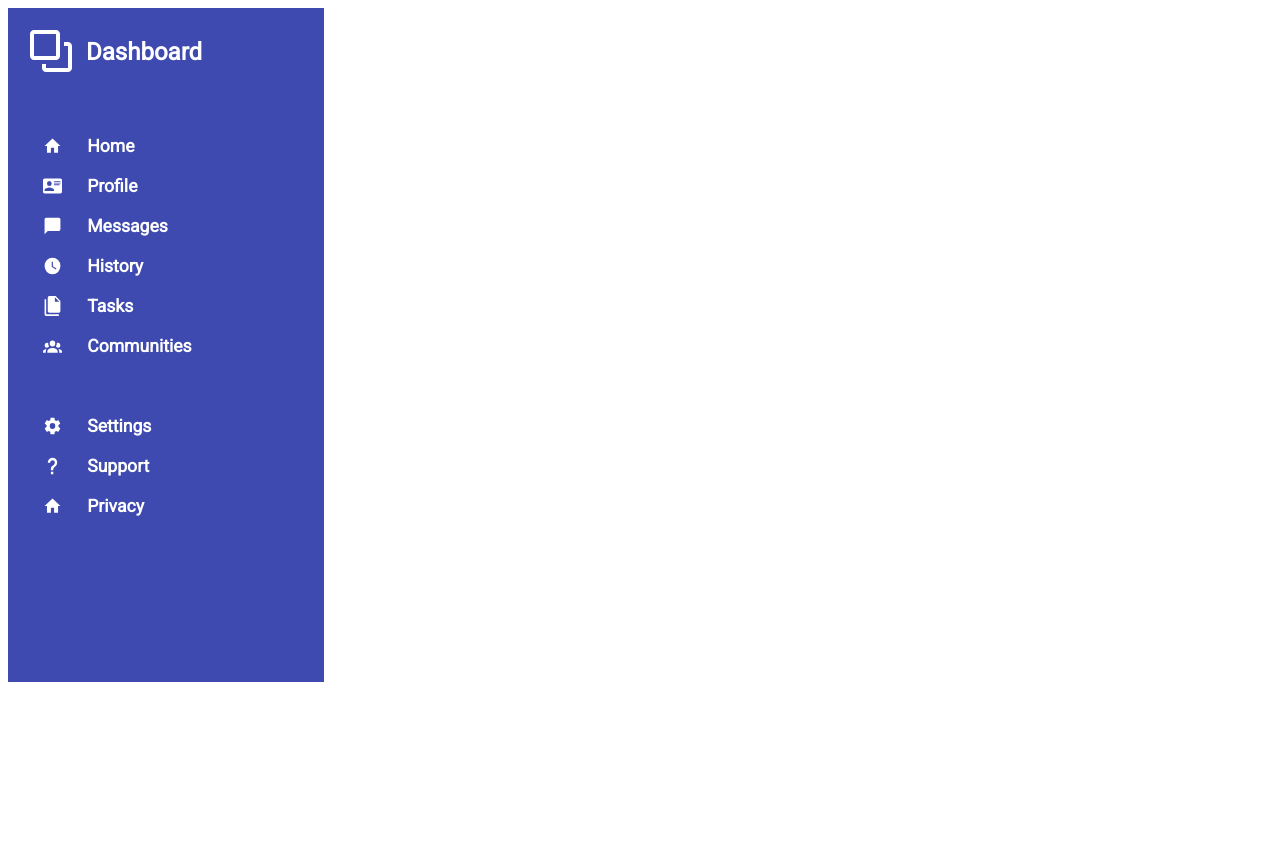
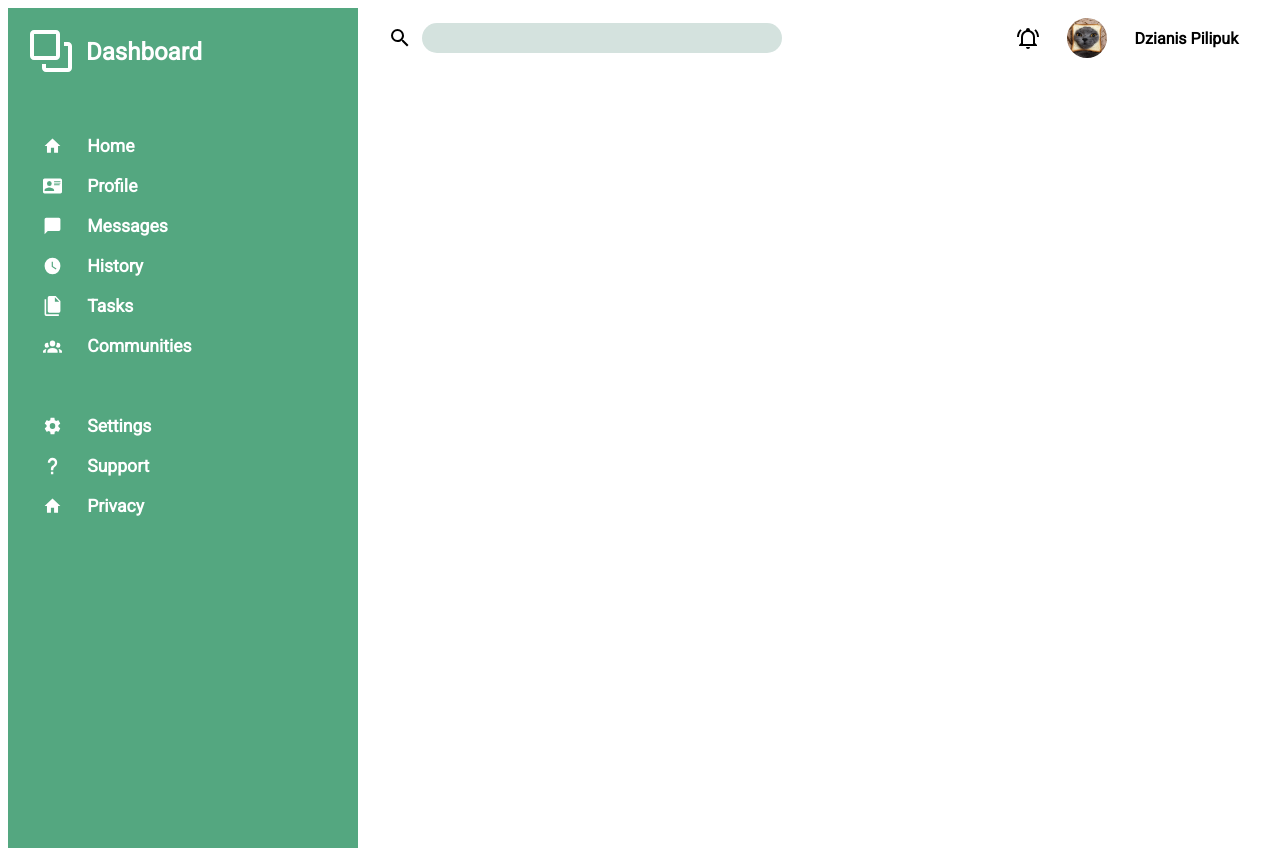
Before and after one commit to DzianisPilipuk/admin_dashboard, a plain HTML site: page index.html in a window 1280 px wide. Before the commit the page ends 816 px from the top, so only its background shows below. Drawn offline with Linux system fonts and the light colour scheme.

Commit message:
Add header

```diff
--- a/index.html
+++ b/index.html
@@ -58,7 +58,17 @@
             </div>
         </div>
         <div class="header">
-
+            <div class="search-bar">
+                <img src="/assets/magnify.svg" alt="Magnify" class="pictogram">
+                <form action="/" method="get">
+                    <input type="text" name="search" autocomplete="off">
+                </form>
+            </div>
+            <div class="profile-info">
+                <img src="/assets/bell-ring-outline.svg" alt="Bell" class="pictogram">
+                <img src="assets/308d6f8c4bcc86580a246ed3fc05ee21.jpg" alt="Profile picture" class="profile-picture">
+                <p class="user-name">Dzianis Pilipuk</p>
+            </div>
         </div>
         <div class="editorial-bar">
 
--- a/styles.css
+++ b/styles.css
@@ -18,14 +18,15 @@ h2 {
 
 .content {
     display: grid;
-    grid-template-columns: 1fr 3fr;
+    grid-template-columns: clamp(250px, 30%, 350px) 3fr;
     height: 100vh;
 }
 
 .sidebar {
-    background-color: rgb(62, 74, 175);
+    background-color: rgb(84, 167, 128);
     color: white;
     padding: 20px;
+    height: 100vh;
 }
 
 .sidebar img {
@@ -63,3 +64,66 @@ h2 {
 .logo-name-pair h2 {
     margin-left: 25px;
 }
+
+.header {
+    height: 60px;
+    display: flex;
+    justify-content: space-between;
+    padding: 0px 20px;
+}
+
+.header .pictogram{
+    width: 1.5rem;
+}
+
+.header > .search-bar {
+    display: flex;
+    align-items: center;
+}
+
+.header > .search-bar > .pictogram {
+    padding: 10px;
+}
+
+.header input {
+    border: none;
+    background-color: rgb(212, 226, 222);
+    height: 30px;
+    width: max(50px, 25vw);
+    border-radius: 15px;
+    appearance: none;
+    padding: 0px 20px;
+    font-family: 'Roboto', sans-serif;
+}
+
+.header input::-webkit-search-cancel-button {
+    -webkit-appearance: none;
+}
+
+.header input::-webkit-search-results-button {
+    -webkit-appearance: none;
+}
+
+.header input:focus {
+    outline: none;
+}
+
+.header > .profile-info {
+    width: clamp(200px, 25vw, 250px);
+    display: flex;
+    align-items: center;
+    justify-content: space-around;
+}
+
+.header > .profile-info > .profile-picture {
+    width: 40px;
+    height: 40px;
+    object-fit: cover;
+    border-radius: 50%;
+}
+
+.header > .profile-info > .user-name {
+    font-family: 'Roboto', sans-serif;
+    font-size: 1rem;
+    font-weight: 600;
+}
```
